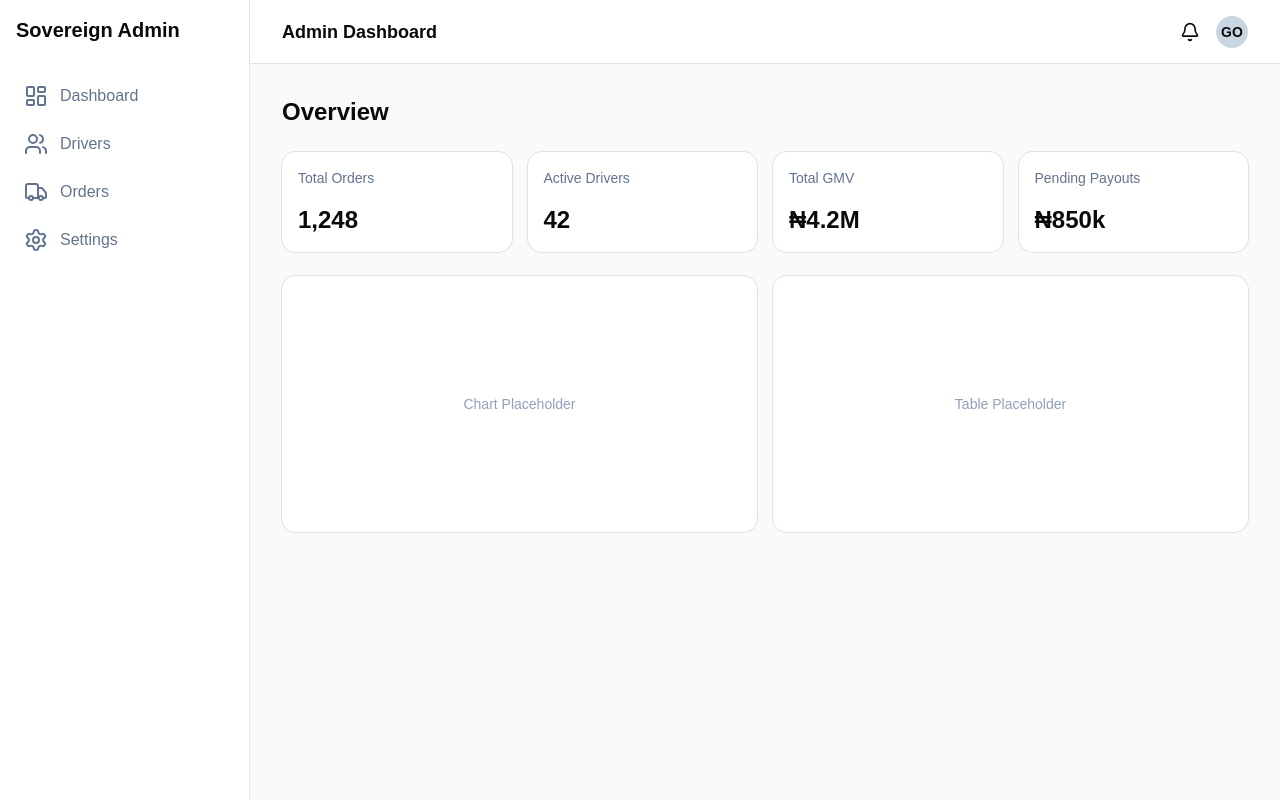
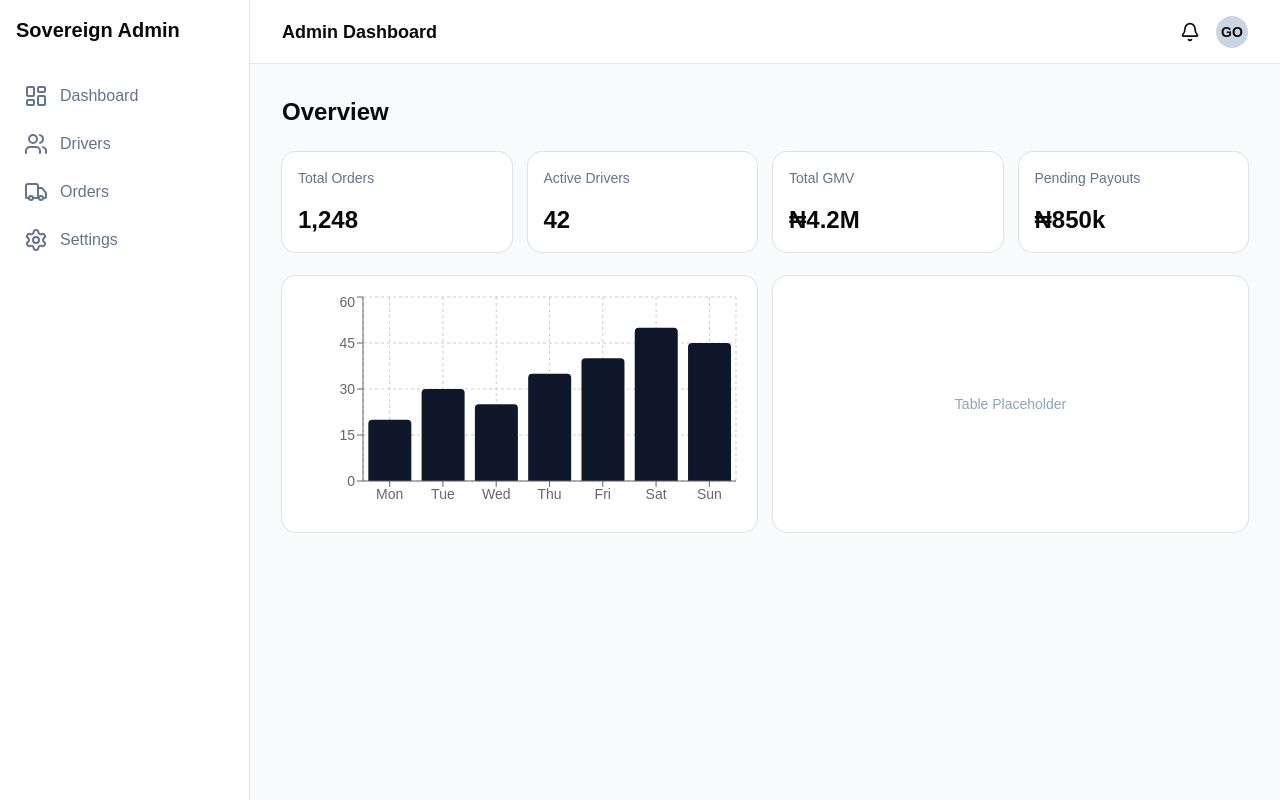
Before and after one commit to KnightOfNull/sovereign-admin, a React (Vite) app: page / in a window 1280 px wide. Built offline with nearby package versions, Linux system fonts and the light colour scheme.

Commit message:
chore: Integrated recharts

```diff
--- a/package.json
+++ b/package.json
@@ -18,6 +18,7 @@
     "lucide-react": "^1.74.0",
     "react": "^19.3.1",
     "react-dom": "^19.3.1",
+    "recharts": "^3.11.0",
     "shadcn": "^4.23.0",
     "tailwindcss": "^4.3.5",
     "tw-animate-css": "^1.4.0"
--- a/src/App.jsx
+++ b/src/App.jsx
@@ -1,5 +1,16 @@
 import { LayoutDashboard, Users, Truck, Settings, Bell } from 'lucide-react'
 import { Card, CardHeader, CardContent, CardTitle } from '@/components/ui/card'
+import { ResponsiveContainer, BarChart, Bar, XAxis, YAxis, CartesianGrid, Tooltip } from 'recharts'
+
+const chartData = [
+  { name: 'Mon', orders: 20 },
+  { name: 'Tue', orders: 30 },
+  { name: 'Wed', orders: 25 },
+  { name: 'Thu', orders: 35 },
+  { name: 'Fri', orders: 40 },
+  { name: 'Sat', orders: 50 },
+  { name: 'Sun', orders: 45 }
+]
 
 function App() {
   return (
@@ -74,8 +85,16 @@ function App() {
           </div>
 
           <div className="grid gap-4 md:grid-cols-2">
-            <Card className='h-64 flex items-center justify-center text-slate-400'>
-              Chart Placeholder
+            <Card className='h-64 p-4'>
+              <ResponsiveContainer width='100%' height='100%'>
+                <BarChart data={chartData}>
+                  <CartesianGrid strokeDasharray='3 3' />
+                  <XAxis dataKey='name' />
+                  <YAxis />
+                  <Bar dataKey='orders' fill='#0f172a' radius={[4, 4, 0, 0]} />
+                  <Tooltip />
+                </BarChart>
+              </ResponsiveContainer>
             </Card>
             <Card className='h-64 flex items-center justify-center text-slate-400'>
               Table Placeholder
```
Also changed, not shown: 1 other file (tests, documents, lock files or other folders).
